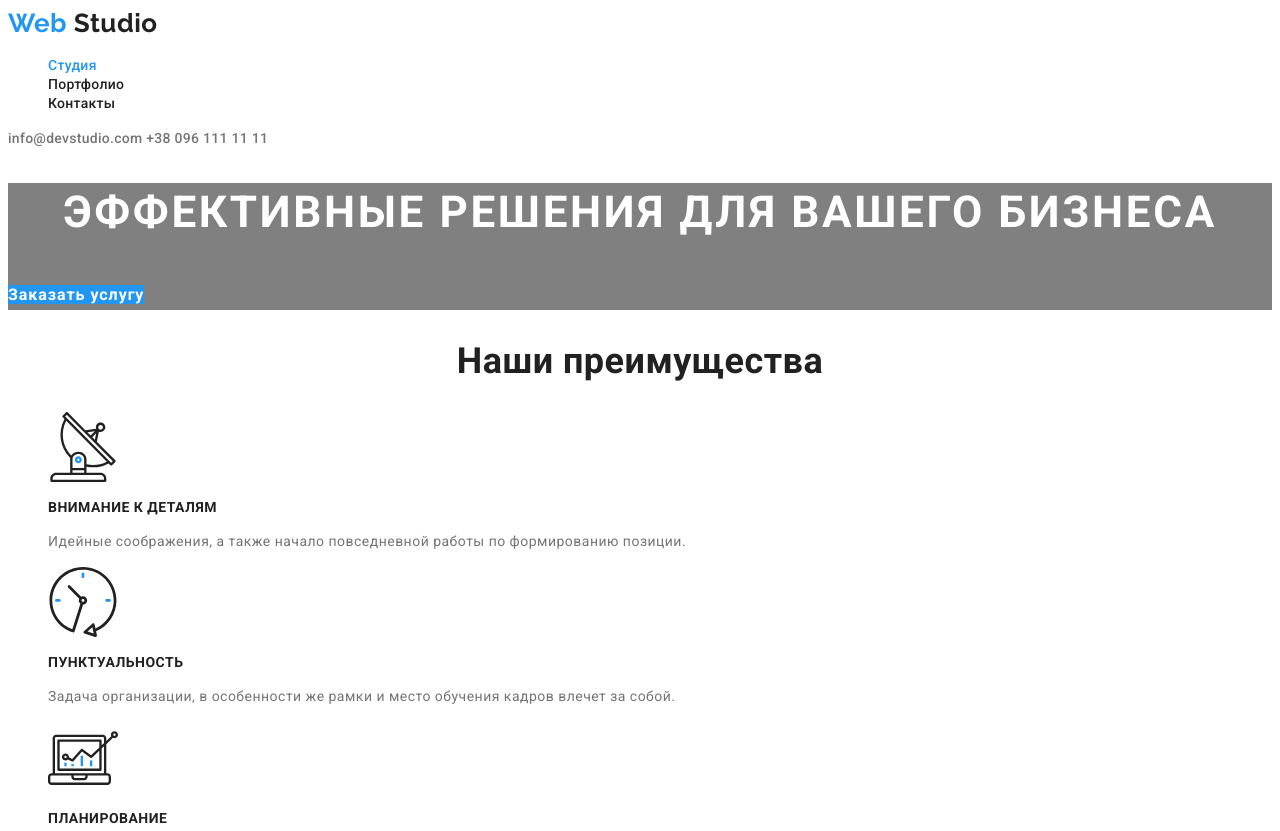
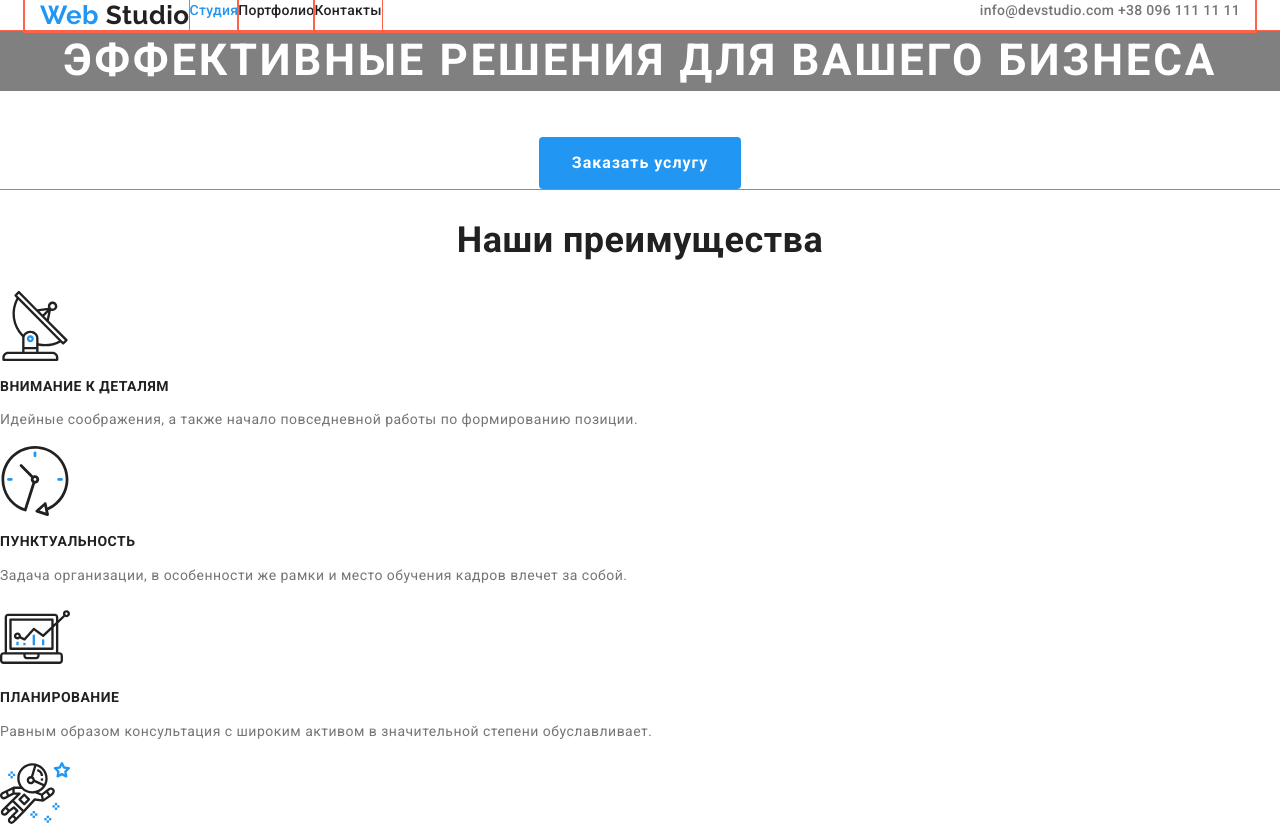
Before and after one commit to krasmong/goit-markup-hw-03, a plain HTML site: page index.html in a window 1280 px wide. Shown: the top 831 px of the page. Drawn offline with Linux system fonts and the light colour scheme.

Commit message:
Оформляет геометрию хедера и героя главной страницы

```diff
--- a/css/common.css
+++ b/css/common.css
@@ -8,11 +8,24 @@
   --button-bg-color: #f5f4fa;
 }
 
+html {
+  box-sizing: border-box;
+}
+
+*,
+*::before,
+*::after {
+  box-sizing: inherit;
+}
+
+/* Утилиты */
 a {
   text-decoration: none;
 }
 
 .list {
+  padding: 0;
+  margin: 0;
   list-style: none;
 }
 
@@ -21,6 +34,7 @@ body {
   color: var(--primary-text-color);
   font-family: Roboto, sans-serif;
   letter-spacing: 0.03em;
+  margin: 0;
 }
 
 /* Логотип */
@@ -50,7 +64,36 @@ body {
   color: #ffffff;
 }
 
+.container {
+  width: 1230px;
+  padding-left: 15px;
+  padding-right: 15px;
+  margin-left: auto;
+  margin-right: auto;
+  outline: 2px solid tomato;
+}
+
+/* Шапка */
+.container.header {
+  display: flex;
+}
+
+.main-nav {
+  display: flex;
+}
+
+.contacts {
+  margin-left: auto;
+}
+
 /* Навигация сайта */
+.site-nav {
+  display: flex;
+}
+
+.site-nav li {
+  outline: 1px solid tomato;
+}
 
 .site-nav .link.current {
   color: var(--accent-color);
@@ -65,7 +108,7 @@ body {
   letter-spacing: 0.02em;
 }
 
-.cont-nav .link {
+.contacts .link {
   color: var(--primary-text-color);
 
   font-weight: 500;
@@ -76,8 +119,8 @@ body {
 
 .site-nav .link:hover,
 .site-nav .link:focus,
-.cont-nav .link:hover,
-.cont-nav .link:focus {
+.contacts .link:hover,
+.contacts .link:focus {
   color: var(--accent-color);
 }
 
--- a/css/main.css
+++ b/css/main.css
@@ -5,8 +5,35 @@
 /*  цвета в футере rgba(255, 255, 255, 0.6)
                    rgba(255, 255, 255, 0.4) */
 
-/* Кнопка */
+/* Герой */
+.hero {
+  text-align: center;
+
+  outline: 1px solid tomato;
+}
+
+.hero-title {
+  margin-top: 0;
+  margin-bottom: 46px;
+
+  color: var(--primary-bg-color);
+  font-weight: 900;
+  font-size: 44px;
+  line-height: 1.36;
+  letter-spacing: 0.06em;
+  text-transform: uppercase;
+
+  background-color: grey;
+}
+
+/* Кнопка героя */
 .button {
+  display: inline-block;
+  border: 1px solid transparent;
+  border-radius: 4px;
+  padding: 10px 32px;
+  min-width: 200px;
+
   color: #ffffff;
   background-color: var(--accent-color);
 
@@ -14,21 +41,7 @@
   font-size: 16px;
   line-height: 1.87;
   letter-spacing: 0.06em;
-}
-
-/* Герой */
-.hero {
-  background-color: grey;
-}
-.hero-title {
-  color: var(--primary-bg-color);
-
-  font-weight: 900;
-  font-size: 44px;
-  line-height: 1.36;
   text-align: center;
-  letter-spacing: 0.06em;
-  text-transform: uppercase;
 }
 
 /* Секции */
@@ -79,6 +92,5 @@
   font-size: 16px;
   line-height: 1.19;
 }
-}
 
 /* Постоянные клиенты */
--- a/index.html
+++ b/index.html
@@ -14,7 +14,8 @@
   <body>
     <!--Шапка сайта-->
     <header>
-      <nav>
+      <div class="container header">
+        <nav class="main-nav">
           <a href="./index.html" class="logo-header">
             <span class="logo-web">Web</span>
             <span class="logo-studio">Studio</span>
@@ -27,13 +28,14 @@
           </ul>
         </nav>
 
-      <div class="cont-nav">
+        <div class="contacts">
           <a href="mailto:info@devstudio.com " class="link">
             info@devstudio.com
           </a>
           <a href="tel:+380961111111" class="link">
             +38 096 111 11 11
           </a>
+        </div>
       </div>
     </header>
 
```
Lines whose indentation alone changed are shown as unchanged.
